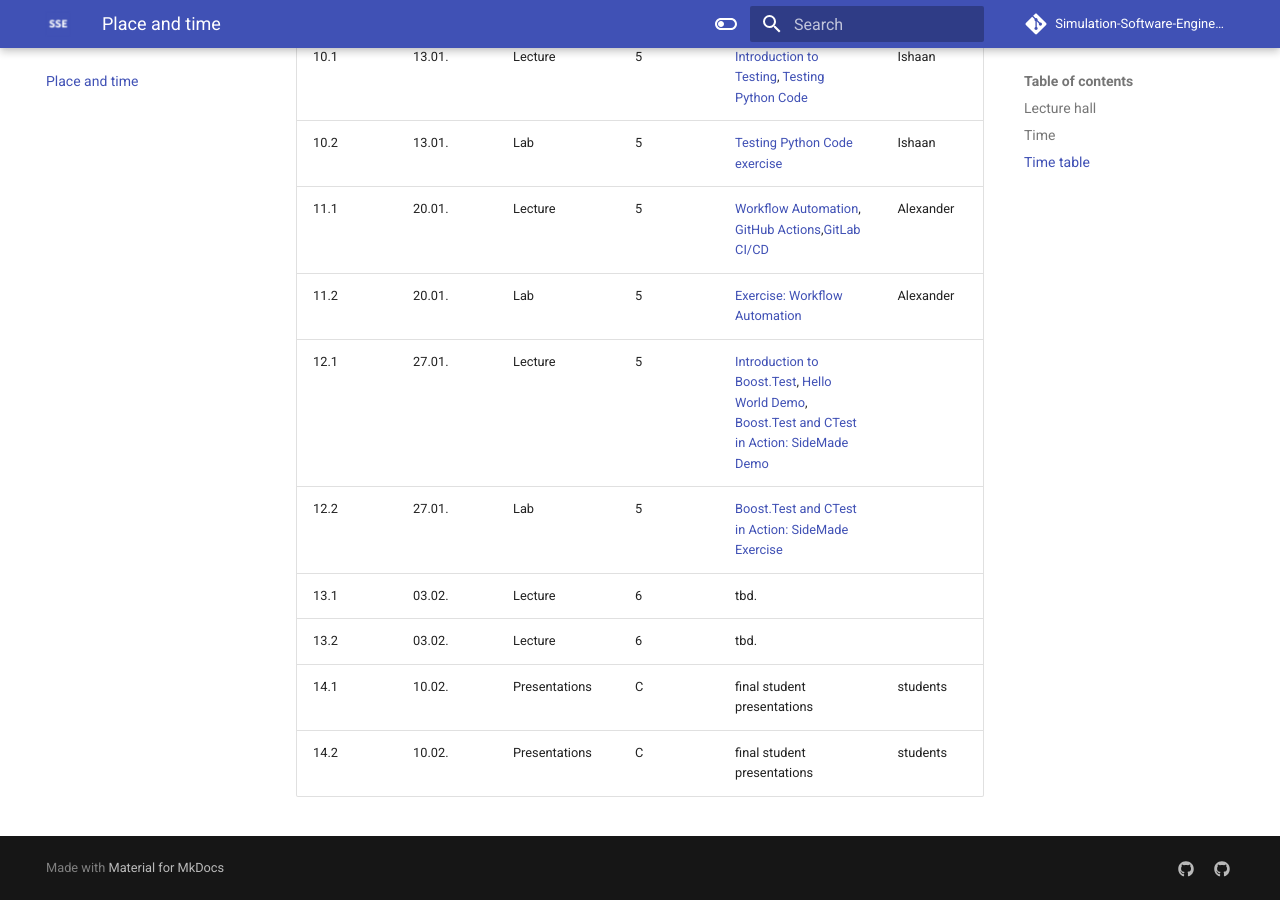
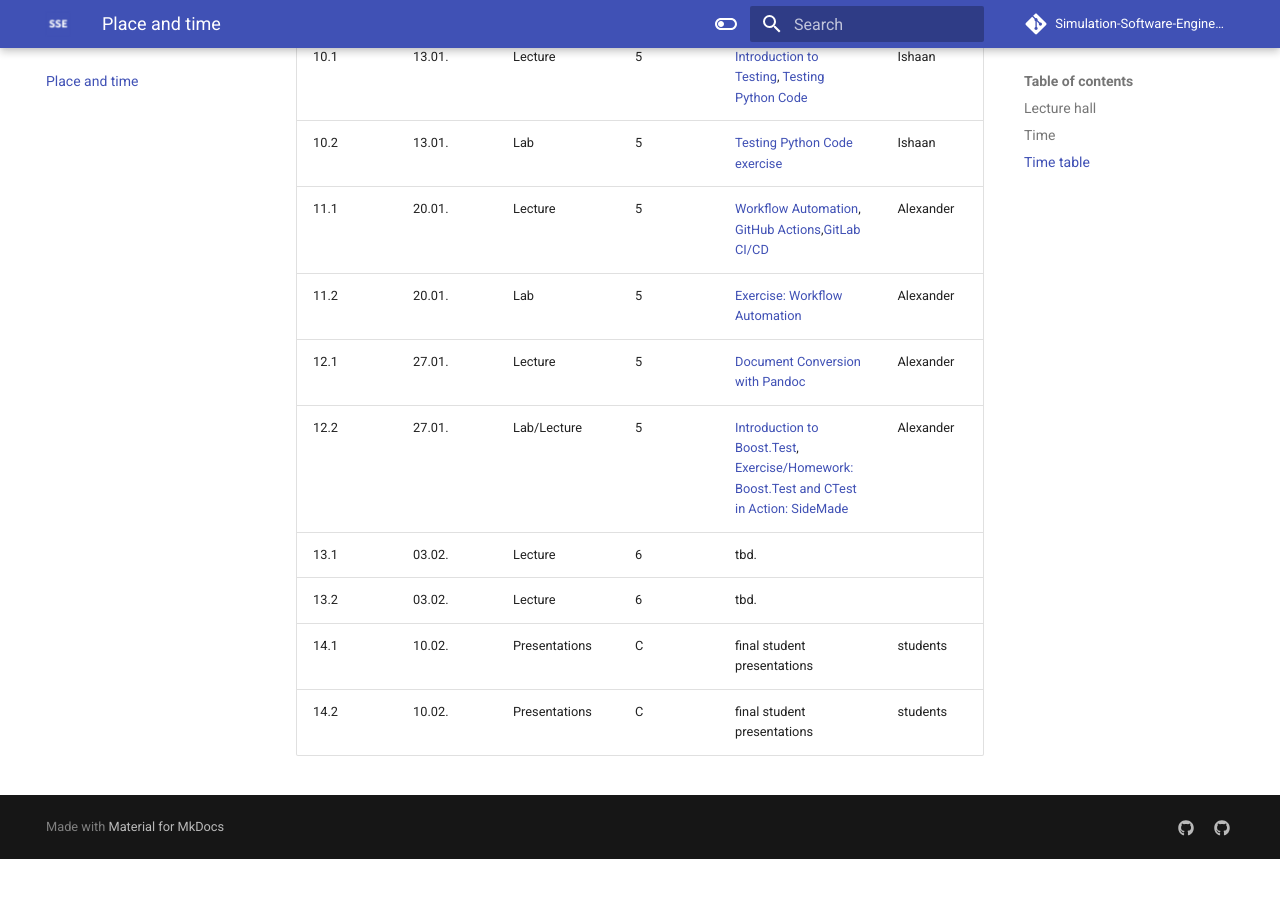
Before and after one commit to Simulation-Software-Engineering/homepage, an MkDocs documentation site: the page built from docs/place-and-time.md, in a window 1280 px wide and 900 px high, scrolled down 2278 px. Built offline with MkDocs 1.6.1 and Material for MkDocs 9.7.7, drawn with Linux system fonts in a browser that asks for light colours; comment, search, counter and statistics services are not loaded; after the commit the page ends 3137 px from its top, so only the background shows below that.

Commit message:
Update links for January 27 (#18)

```diff
--- a/docs/place-and-time.md
+++ b/docs/place-and-time.md
@@ -47,8 +47,8 @@ Please note that we might adjust the time table during the semester. You find a
 |   10.2 | 13.01. |Lab | 5 | [Testing Python Code exercise](https://github.com/Simulation-Software-Engineering/Lecture-Material/blob/main/05_testing_and_ci/python_testing_exercise.md) | Ishaan |
 |   11.1 | 20.01. |Lecture | 5 | [Workflow Automation](https://github.com/Simulation-Software-Engineering/Lecture-Material/blob/main/05_testing_and_ci/automation_slides.md), [GitHub Actions](https://github.com/Simulation-Software-Engineering/Lecture-Material/blob/main/05_testing_and_ci/github_actions_slides.md),[GitLab CI/CD](https://github.com/Simulation-Software-Engineering/Lecture-Material/blob/main/05_testing_and_ci/gitlab_ci_slides.md) | Alexander |
 |   11.2 | 20.01. |Lab | 5 | [Exercise: Workflow Automation](https://github.com/Simulation-Software-Engineering/Lecture-Material/blob/main/05_testing_and_ci/automation_exercise.md) | Alexander |
-|   12.1 | 27.01. |Lecture | 5 | [Introduction to Boost.Test](https://github.com/Simulation-Software-Engineering/Lecture-Material/blob/main/05_testing_and_ci/boost_testing_intro_slides.md), [Hello World Demo](https://github.com/Simulation-Software-Engineering/Lecture-Material/blob/main/05_testing_and_ci/boost_testing_intro_demo.md), [Boost.Test and CTest in Action: SideMade Demo](https://github.com/Simulation-Software-Engineering/Lecture-Material/blob/main/05_testing_and_ci/boost_testing_sidemade_demo.md) | |
-|   12.2 | 27.01. |Lab | 5 | [Boost.Test and CTest in Action: SideMade Exercise](https://github.com/Simulation-Software-Engineering/Lecture-Material/blob/main/05_testing_and_ci/boost_testing_exercise.md) | |
+|   12.1 | 27.01. |Lecture | 5 | [Document Conversion with Pandoc](https://github.com/Simulation-Software-Engineering/Lecture-Material/blob/main/04_documentation/pandoc_slides.md) | Alexander |
+|   12.2 | 27.01. |Lab/Lecture | 5 | [Introduction to Boost.Test](https://github.com/Simulation-Software-Engineering/Lecture-Material/blob/main/05_testing_and_ci/boost_testing_intro_slides.md), [Exercise/Homework: Boost.Test and CTest in Action: SideMade](https://github.com/Simulation-Software-Engineering/Lecture-Material/blob/main/05_testing_and_ci/boost_testing_exercise.md) | Alexander |
 |   13.1 | 03.02. |Lecture | 6 | tbd. | |
 |   13.2 | 03.02. |Lecture | 6 | tbd. | |
 |   14.1 | 10.02. |Presentations | C | final student presentations | students|
```
